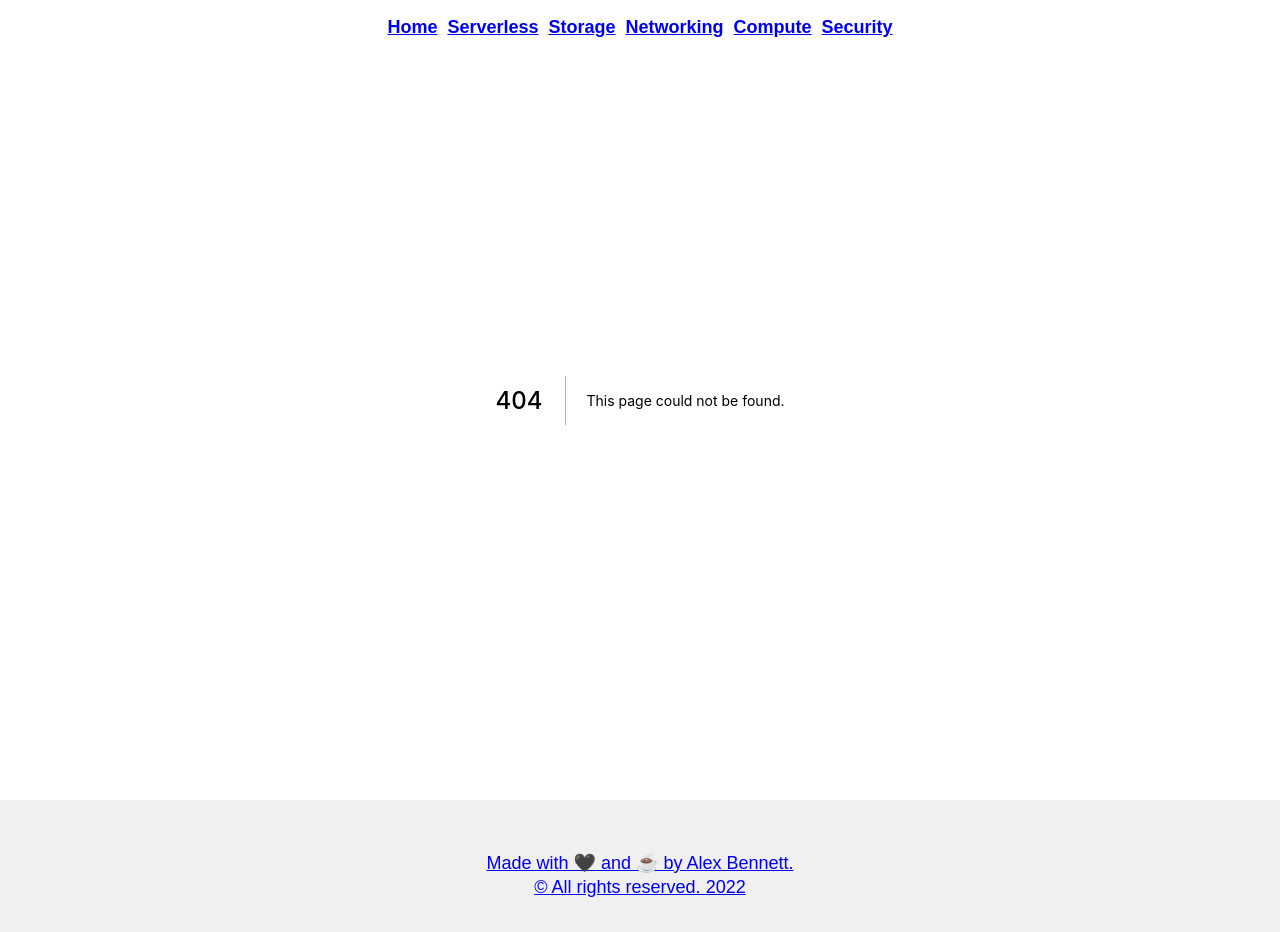
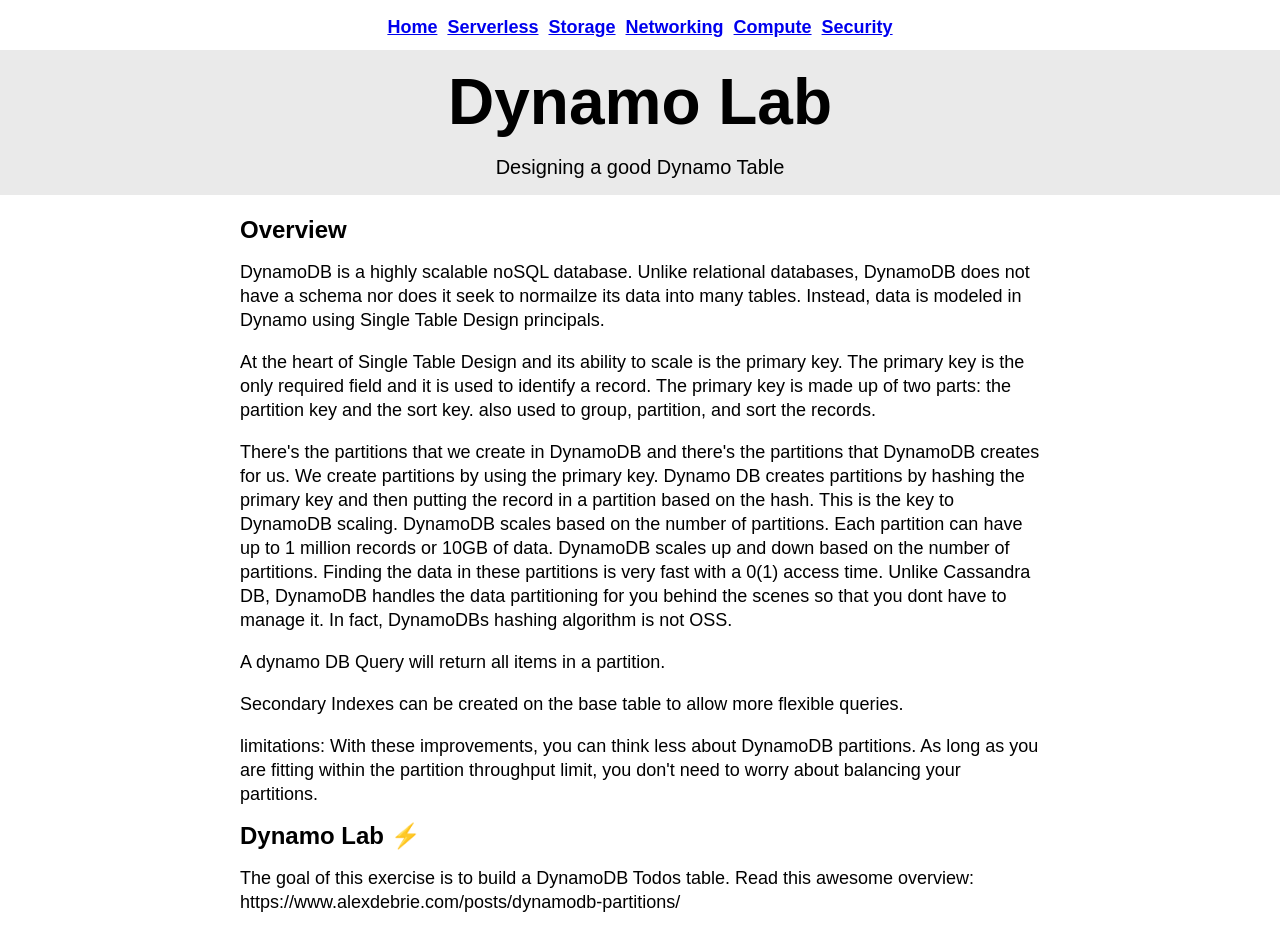
Before and after one commit to alexUXUI/build-on-aws, a Next.js app: page /labs/dynamo in a window 1280 px wide. Before the commit this address had no page. Shown: the top 932 px of the page. Built offline with nearby package versions, Linux system fonts and the light colour scheme.

Commit message:
make vpc page pretty

```diff
--- a/pages/examples/role-based-access.tsx
+++ b/pages/examples/role-based-access.tsx
@@ -11,13 +11,13 @@
         <link rel="icon" href="/favicon.ico" />
       </Head>
       <main>
-        <div style={{ maxWidth: "800px" }}>
+        <div>
           <h1>Role based access with IAM</h1>
           <img
             src="/diagrams/role-based-access.png"
             alt="AWS S3"
             // height="559px"
-            // width="800px"
+            max-width="800px"
           />
           <ol>
             <li>Create an S3 bucket and upload some files to it.</li>
--- /dev/null
+++ b/pages/labs/dynamo.tsx
@@ -0,0 +1,87 @@
+import ArticleTemplate from "../article-template";
+
+const DynamoLab = () => {
+  return (
+    <ArticleTemplate
+      title="Dynamo Lab"
+      description="Designing a good Dynamo Table"
+    >
+      <h1>Overview</h1>
+      <p>
+        DynamoDB is a highly scalable noSQL database. Unlike relational
+        databases, DynamoDB does not have a schema nor does it seek to normailze
+        its data into many tables. Instead, data is modeled in Dynamo using
+        Single Table Design principals.
+      </p>
+      <br />
+      <p>
+        At the heart of Single Table Design and its ability to scale is the
+        primary key. The primary key is the only required field and it is used
+        to identify a record. The primary key is made up of two parts: the
+        partition key and the sort key. also used to group, partition, and sort
+        the records.
+      </p>
+      <br />
+      <p>
+        There's the partitions that we create in DynamoDB and there's the
+        partitions that DynamoDB creates for us. We create partitions by using
+        the primary key. Dynamo DB creates partitions by hashing the primary key
+        and then putting the record in a partition based on the hash. This is
+        the key to DynamoDB scaling. DynamoDB scales based on the number of
+        partitions. Each partition can have up to 1 million records or 10GB of
+        data. DynamoDB scales up and down based on the number of partitions.
+        Finding the data in these partitions is very fast with a 0(1) access
+        time. Unlike Cassandra DB, DynamoDB handles the data partitioning for
+        you behind the scenes so that you dont have to manage it. In fact,
+        DynamoDBs hashing algorithm is not OSS.
+      </p>
+      <br />
+      <p>A dynamo DB Query will return all items in a partition.</p>
+      <br />
+      <p>
+        Secondary Indexes can be created on the base table to allow more
+        flexible queries.
+      </p>
+      <br />
+      <p>
+        limitations: With these improvements, you can think less about DynamoDB
+        partitions. As long as you are fitting within the partition throughput
+        limit, you don't need to worry about balancing your partitions.
+      </p>
+      <h1>Dynamo Lab ⚡️</h1>
+      <p>
+        The goal of this exercise is to build a DynamoDB Todos table. Read this
+        awesome overview: https://www.alexdebrie.com/posts/dynamodb-partitions/
+      </p>
+      <h2>Reference Architecture</h2>
+      <img src="/diagrams/dynamo/Dynamo-Single-Table-Design.png" width="100%" />
+      <h2>Steps to Complete</h2>
+      <ol>
+        <li>
+          Go to the AWS console and create a new DynamoDB table. Name the table
+          Todos.
+        </li>
+        <li>Create a partition key and a sort key:</li>
+        <li>
+          Why do I need a partition key? DynamoDB stores data as groups of
+          attributes, known as items. Items are similar to rows or records in
+          other database systems. DynamoDB stores and retrieves each item based
+          on the primary key value, which must be unique. Items are distributed
+          across 10-GB storage units, called partitions (physical storage
+          internal to DynamoDB). Each table has one or more partitions, as shown
+          in the following illustration. For more information, see Partitions
+          and Data Distribution in the DynamoDB Developer Guide.
+        </li>
+        <li>
+          <img
+            src="/diagrams/private-connection/highest-ip.png"
+            alt="create subnet"
+            width={"100%"}
+          />
+        </li>
+      </ol>
+    </ArticleTemplate>
+  );
+};
+
+export default DynamoLab;
```
Also changed, not shown: pages/index.tsx (+12 -12 lines), pages/vpc.tsx (+22 -33 lines), vpc.tsx (added, +68 -0 lines), public/diagrams/dynamo/Dynamo-Single-Table-Design.png (added).
